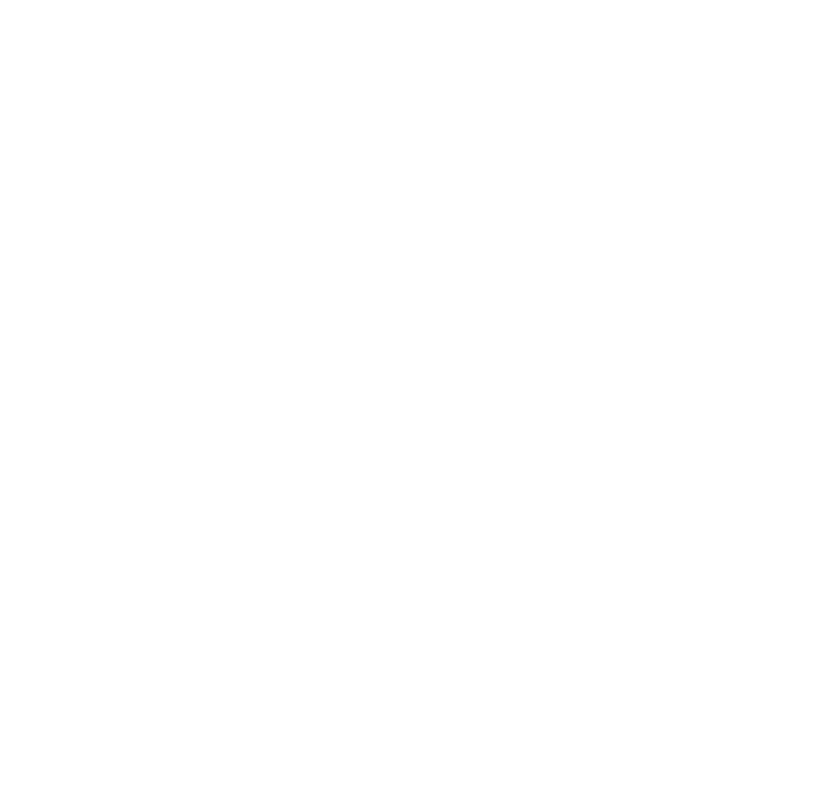
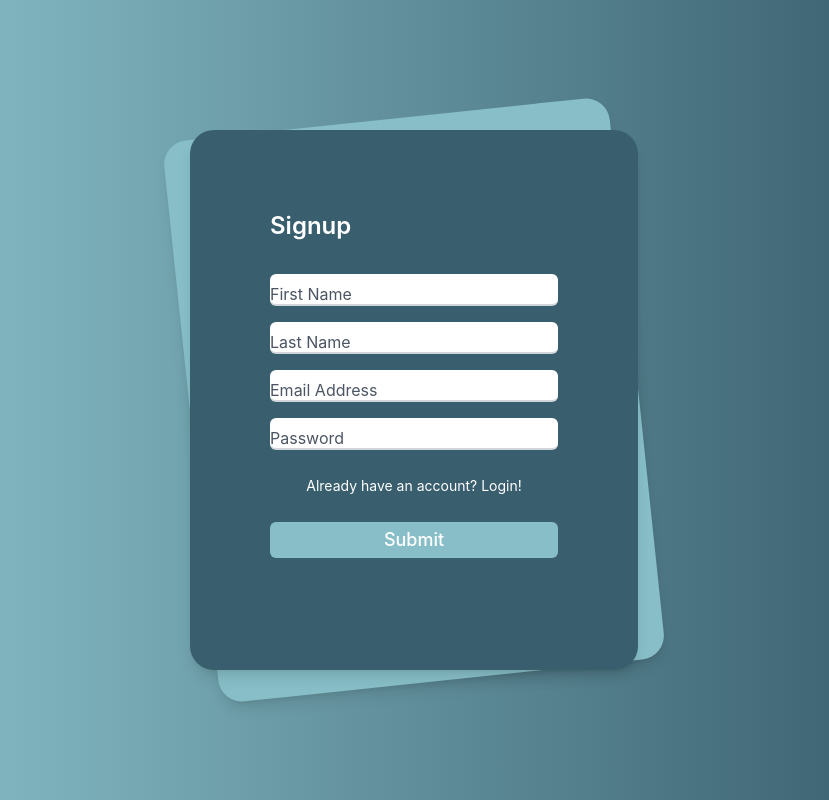
Before and after one commit to shichiii/Front-end, a React (Create React App) app in the folder shichi/: page /signup in a window 1280 px wide. Before the commit this address had no page. Shown: the whole page, without its empty margins (226-1055 px from the left). Built offline with nearby package versions, Linux system fonts and the light colour scheme.

Commit message:
final loginsignup page

```diff
--- a/shichi/src/App.js
+++ b/shichi/src/App.js
@@ -3,6 +3,8 @@
 import React from "react";
 // import '../node_modules/bootstrap/dist/css/bootstrap.min.css'
 import './App.css';
+import Login from './Components/login';
+import Signup from './Components/signup';
 import { BrowserRouter as Router, Routes, Route } from 'react-router-dom'
 
 
@@ -12,9 +14,8 @@
     <Router>
       <Routes>
 
-
-
-
+      <Route path="/login" element={<Login />} />
+      <Route path="/signup" element={<Signup />} />
 
       </Routes>
     </Router>
--- /dev/null
+++ b/shichi/src/Components/login.js
@@ -0,0 +1,55 @@
+import React from "react";
+import axios from "axios";
+import '../Styles/for_push/login.css';
+import { useState} from "react";
+function  Login(){
+  const [emailAddress , setEmailAddress] = useState("");
+  const [password , setpassword] = useState("");
+
+
+  const handleEmail = (event) => {
+    setEmailAddress(event.target.value);
+  }
+  const handlePassword = (event) => {
+    setpassword(event.target.value);
+  }
+
+
+    return(
+        <div class="min-h-screen bg-gradient-to-r from-pallate-Dark_Sky_Blue from-10%  to-pallate-Police_Blue to-90%  py-6 flex flex-col justify-center sm:py-12">
+  <div class="relative py-3 sm:max-w-xl sm:mx-auto">
+    <div
+      class="absolute inset-0 bg-pallate-Dark_Sky_Blue shadow-lg transform -skew-y-6 sm:skew-y-0 sm:-rotate-6 sm:rounded-3xl">
+    </div>
+    <div class="relative px-4 py-10 bg-pallate-Police_Blue shadow-lg sm:rounded-3xl sm:p-20">
+
+      <div class="max-w-md mx-auto">
+        <div>
+          <h1 class="text-2xl text-white font-semibold">Login</h1>
+        </div>
+        <div class="divide-y divide-gray-200">
+          <div class="py-8 text-base leading-6 space-y-4 text-gray-700 sm:text-lg sm:leading-7">
+            <div class="relative">
+              <input autocomplete="off" id="email" name="email" type="text" class="rounded-md peer placeholder-transparent h-10 w-full border-b-2 border-gray-300 text-gray-900 focus:outline-none focus:borer-rose-600" placeholder="Email address" onChange={handleEmail}/>
+              <label for="email" class=" absolute left-0 -top-3.5 text-gray-600 text-sm peer-placeholder-shown:text-base peer-placeholder-shown:text-gray-440 peer-placeholder-shown:top-2 transition-all peer-focus:-top-6 peer-focus:text-gray-600 peer-focus:text-sm ">Email Address</label>
+            </div>
+            <div class="relative">
+              <input autocomplete="off" id="password" name="password" type="password" class="rounded-md peer placeholder-transparent h-10 w-full border-b-2 border-gray-300 text-gray-900 focus:outline-none focus:borer-rose-600" placeholder="Password"   onChange={handlePassword}/>
+              <label for="password" class="absolute left-0 -top-3.5 text-gray-600 text-sm peer-placeholder-shown:text-base peer-placeholder-shown:text-gray-440 peer-placeholder-shown:top-2 transition-all peer-focus:-top-4.5 peer-focus:text-gray-600 peer-focus:text-sm">Password</label>
+            </div>
+            <div class="relative">
+              <button class="bg-pallate-Dark_Sky_Blue font-medium w-full text-white rounded-md px-2 py-1">Submit</button>
+            </div>
+          </div>
+        </div>
+      </div>
+
+
+
+    </div>
+  </div>
+</div>
+
+    )
+}
+export default Login;
--- /dev/null
+++ b/shichi/src/Components/signup.js
@@ -0,0 +1,69 @@
+import React from "react";
+import axios from "axios";
+import { Link } from "react-router-dom";
+import '../Styles/for_push/login.css';
+import { useState} from "react";
+function  Signup(){
+  const [emailAddress , setEmailAddress] = useState("");
+  const [password , setpassword] = useState("");
+
+
+  const handleEmail = (event) => {
+    setEmailAddress(event.target.value);
+  }
+  const handlePassword = (event) => {
+    setpassword(event.target.value);
+  }
+
+
+    return(
+        <div class="min-h-screen bg-gradient-to-r from-pallate-Dark_Sky_Blue from-10%  to-pallate-Police_Blue to-90%  py-6 flex flex-col justify-center sm:py-12">
+  <div class="relative py-3 sm:max-w-xl sm:mx-auto">
+    <div
+      class="absolute inset-0 bg-pallate-Dark_Sky_Blue shadow-lg transform -skew-y-6 sm:skew-y-0 sm:-rotate-6 sm:rounded-3xl">
+    </div>
+    <div class="relative px-4 py-10 bg-pallate-Police_Blue shadow-lg sm:rounded-3xl sm:p-20">
+
+      <div class="max-w-md mx-auto">
+        <div>
+          <h1 class="text-2xl text-white font-semibold">Signup</h1>
+        </div>
+        <div class="divide-y divide-gray-200">
+          <div class="py-8 text-base leading-6 space-y-4 text-gray-700 sm:text-lg sm:leading-7">
+          <div class="relative">
+              <input autocomplete="off" id="firstname" name="firstname" type="text" class="rounded-md peer placeholder-transparent h-8 w-full border-b-2 border-gray-300 text-gray-900 focus:outline-none focus:borer-rose-600" placeholder="First Name" onChange={handleEmail}/>
+              <label for="firstname" class=" absolute left-0 -top-3.5 text-gray-600 text-sm peer-placeholder-shown:text-base peer-placeholder-shown:text-gray-440 peer-placeholder-shown:top-2 transition-all peer-focus:-top-4.5 peer-focus:text-gray-600 peer-focus:text-sm ">First Name</label>
+            </div>
+            <div class="relative">
+              <input autocomplete="off" id="lastname" name="lastname" type="text" class="rounded-md peer placeholder-transparent h-8 w-full border-b-2 border-gray-300 text-gray-900 focus:outline-none focus:borer-rose-600" placeholder="Last Name" onChange={handleEmail}/>
+              <label for="name" class=" absolute left-0 -top-3.5 text-gray-600 text-sm peer-placeholder-shown:text-base peer-placeholder-shown:text-gray-440 peer-placeholder-shown:top-2 transition-all peer-focus:-top-4.5 peer-focus:text-gray-600 peer-focus:text-sm ">Last Name</label>
+            </div>
+            <div class="relative">
+              <input autocomplete="off" id="email" name="email" type="text" class="rounded-md peer placeholder-transparent h-8 w-full border-b-2 border-gray-300 text-gray-900 focus:outline-none focus:borer-rose-600" placeholder="Email address" onChange={handleEmail}/>
+              <label for="email" class=" absolute left-0 -top-3.5 text-gray-600 text-sm peer-placeholder-shown:text-base peer-placeholder-shown:text-gray-440 peer-placeholder-shown:top-2 transition-all peer-focus:-top-6 peer-focus:text-gray-600 peer-focus:text-sm ">Email Address</label>
+            </div>
+            <div class="relative">
+              <input autocomplete="off" id="password" name="password" type="password" class="rounded-md peer placeholder-transparent h-8 w-full border-b-2 border-gray-300 text-gray-900 focus:outline-none focus:borer-rose-600" placeholder="Password"   onChange={handlePassword}/>
+              <label for="password" class="absolute left-0 -top-3.5 text-gray-600 text-sm peer-placeholder-shown:text-base peer-placeholder-shown:text-gray-440 peer-placeholder-shown:top-2 transition-all peer-focus:-top-4.5 peer-focus:text-gray-600 peer-focus:text-sm">Password</label>
+            </div>
+            <div>
+            <Link to="/Login" className="hover:bg-AteneoBlue-400 focus:bg-AteneoBlue-500 inline-block text-sm text-white align-baseline py-2.5 w-full rounded bg-AteneoBlue-500 text-center focus:text-white">
+                  Already have an account? Login!
+                </Link>
+            </div>
+            <div class="relative">
+              <button class="bg-pallate-Dark_Sky_Blue font-medium w-full text-white rounded-md px-2 py-1">Submit</button>
+            </div>
+          </div>
+        </div>
+      </div>
+
+
+
+    </div>
+  </div>
+</div>
+
+    )
+}
+export default Signup;
--- a/shichi/tailwind.config.js
+++ b/shichi/tailwind.config.js
@@ -2,7 +2,18 @@
 module.exports = {
   content: ["./src/**/*.{html,js}"],
   theme: {
-    extend: {},
+    extend: {
+      colors: {
+        pallate: {
+          Dark_Sky_Blue: '#87BEC7',
+          Police_Blue: '#395E6E',
+          Dark_Slate_Gray: '#324E59',
+          Ming: '#357479',
+          Gunmetal: '#29363F'
+        }
+      }
+
+    },
   },
   plugins: [],
 }
```
Also changed, not shown: shichi/src/Styles/for_push/login.css (added).
